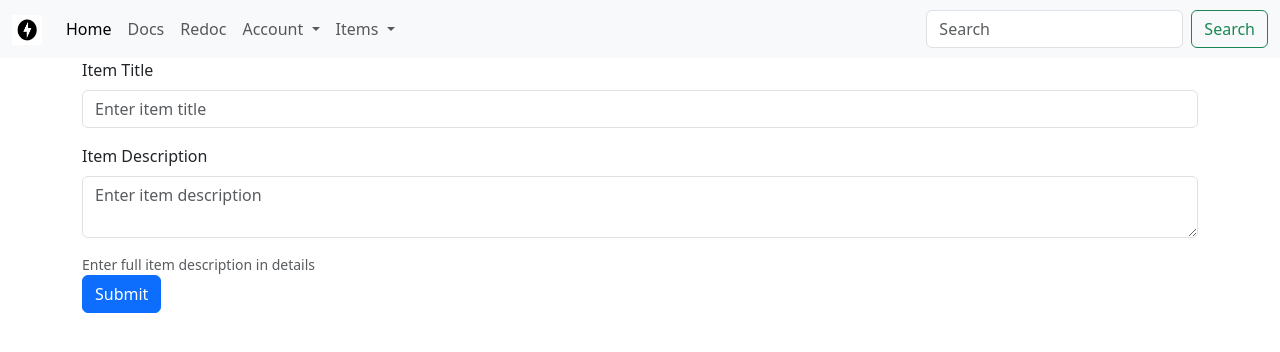
After one commit to DharaniDJ/Listify_App, a FastAPI app: page /create-an-item in a window 1280 px wide. The commit adds this page. Shown: the top 352 px of the page. Run offline with FastAPI, Linux system fonts and the light colour scheme.

Commit message:
Created item html template

```diff
--- /dev/null
+++ b/templates/create_item.html
@@ -0,0 +1,22 @@
+{% extends 'base.html' %}
+
+{% block title %}
+    <title>Create Item</title>
+{% endblock %}
+
+{% block content %}
+    <div class="container">
+        <form method="post">
+            <div class="mb-3">
+              <label for="title" class="form-label">Item Title</label>
+              <input type="text" class="form-control" name="title" placeholder="Enter item title">
+            </div>
+            <div class="mb-3">
+              <label for="description" class="form-label">Item Description</label>
+              <textarea type="text" class="form-control" required name="description" placeholder="Enter item description"></textarea>
+            </div>
+            <div class="form-text">Enter full item description in details</div>
+            <button type="submit" class="btn btn-primary">Submit</button>
+          </form>
+    </div>
+{% endblock %}
--- a/templates/navbar.html
+++ b/templates/navbar.html
@@ -21,15 +21,19 @@
             <a class="nav-link dropdown-toggle" href="#" role="button" data-bs-toggle="dropdown" aria-expanded="false">
               Account
             </a>
-            <ul class="dropdown-menu">
+            <ul class="dropdown-menu" aria-labelledby="navbarDropdown">
               <li><a class="dropdown-item" href="/register">Register</a></li>
               <li><a class="dropdown-item" href="/login">Login</a></li>
-              <li><hr class="dropdown-divider"></li>
-              <li><a class="dropdown-item" href="#">Something else here</a></li>
             </ul>
           </li>
-          <li class="nav-item">
-            <a class="nav-link disabled">Disabled</a>
+          <li class="nav-item dropdown">
+            <a class="nav-link dropdown-toggle" href="#" role="button" data-bs-toggle="dropdown" aria-expanded="false">
+              Items
+            </a>
+            <ul class="dropdown-menu" aria-labelledby="navbarDropdown">
+              <li><a class="dropdown-item" href="/create-an-item">Create Item</a></li>
+              <li><a class="dropdown-item" href="#">Delete Item</a></li>
+            </ul>
           </li>
         </ul>
         <form class="d-flex" role="search">
--- a/webapps/routers/items.py
+++ b/webapps/routers/items.py
@@ -17,3 +17,7 @@ def item_detail(request:Request, id:int, db:Session=Depends(get_db)):
     item = db.query(Items).filter(Items.id==id).first()
     user = db.query(User).filter(User.id==item.owner_id).first()
     return templates.TemplateResponse("item_detail.html",{"request":request, "item":item, "user":user })
+
+@router.get("/create-an-item")
+def create_an_item(request:Request):
+    return templates.TemplateResponse("create_item.html",{"request":request,})
```
